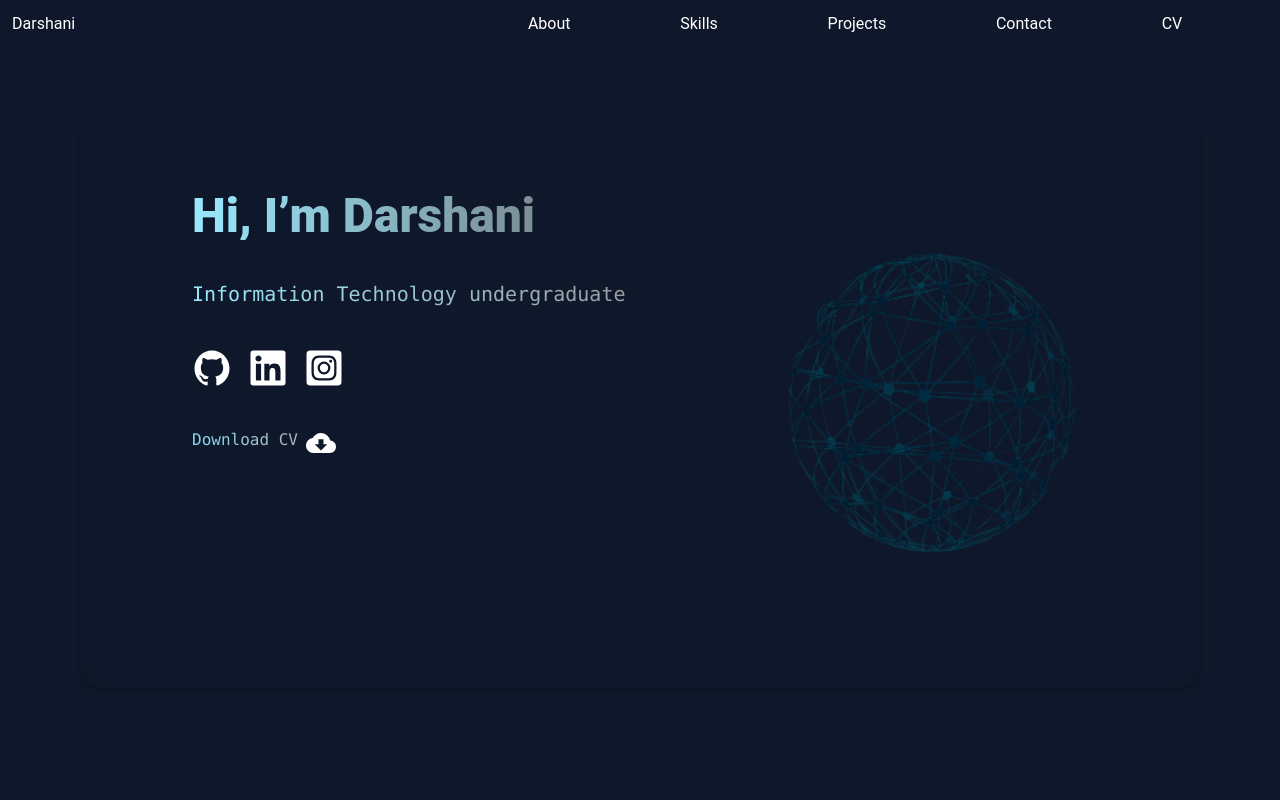
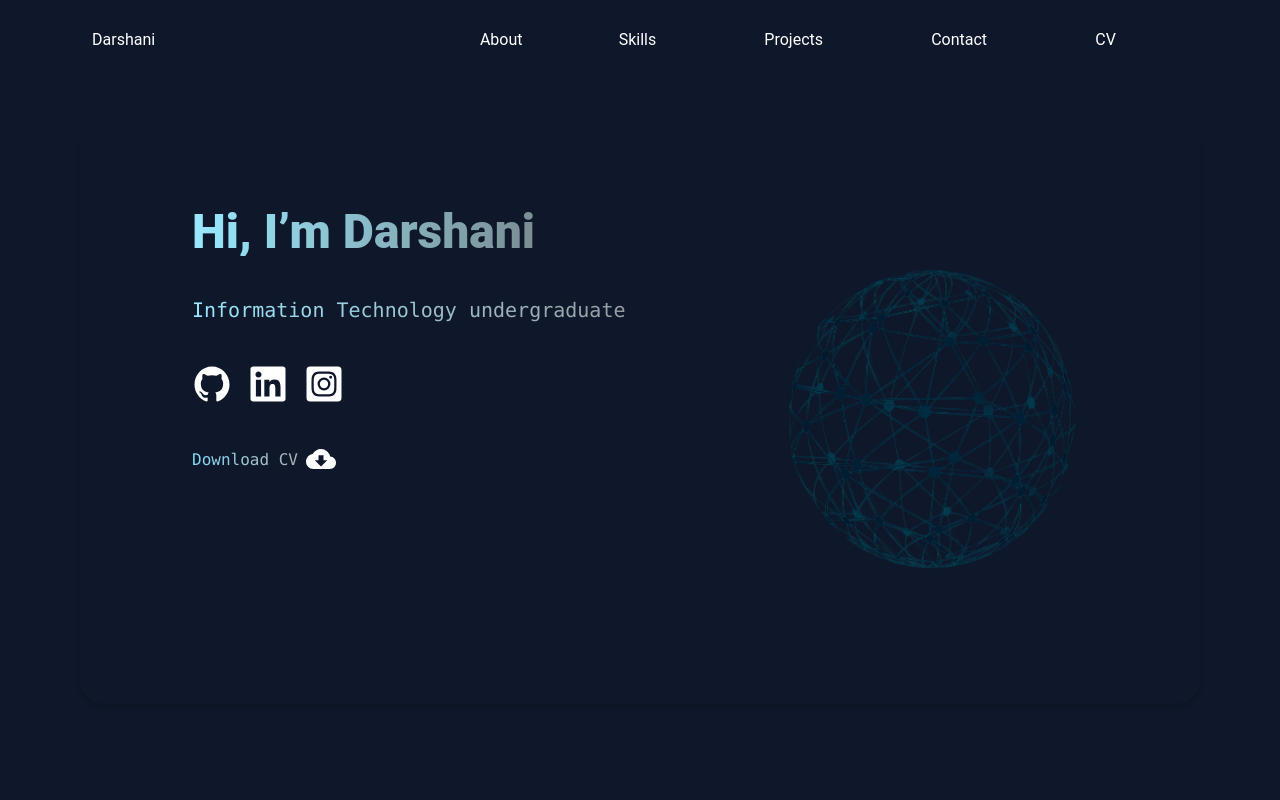
Before and after one commit to darshani-pathiranage20/My-portfolio, a React (Vite) app: page / in a window 1280 px wide. Shown: the top 800 px of the page. Built offline with nearby package versions, Linux system fonts and the light colour scheme.

Commit message:
add navigation

```diff
--- a/src/App.jsx
+++ b/src/App.jsx
@@ -9,34 +9,34 @@ import About from "./components/about";
 import Navigation from "./components/navigation";
 
 function App() {
-  const [count, setCount] = useState(0);
+
 
   return (
     <div className="bg-slate-900 w-screen">
       <section>
-        <Navigation/>
+        <Navigation />
       </section>
 
       <section className=" ">
-        <section className="bg-slate-900 h-screen px-20 pt-16">
+        <section id="home" className="bg-slate-900 h-screen px-20 pt-16">
           <div className=" grid justify-start text-zinc-300 text-3xl   ">
             <p></p>
           </div>
-        <div>
-          <Home/>
-        </div>
+          <div>
+            <Home />
+          </div>
         </section>
 
-        <section className=" bg-[#0f172a] py-10">
+        <section id="about" className=" bg-[#0f172a] py-10">
           <div className="col-span-1 grid justify-start mt-5 mb-10 ml-20 text-[#ffffff] text-5xl font-arvo ">
             <p>About Me</p>
           </div>
           <div>
-            <About/>
+            <About />
           </div>
         </section>
 
-        <section className="">
+        <section id="skills" className="">
           <div className="col-span-1 grid justify-start pt-5 ml-20 mb-10 mt-5 text-[#ffffff] text-5xl font-arvo">
             Skills
           </div>
@@ -47,7 +47,7 @@ function App() {
           </div>
         </section>
 
-        <section className="  ">
+        <section id="project" className="  ">
           <div className="mt-5 pl-20  text-[#ffffff] text-5xl font-arvo  mb-5 ">
             Projects
           </div>
@@ -58,12 +58,12 @@ function App() {
           </div>
         </section>
 
-        <section className="h-screen m-20 bg-slate-900 my-2">
-          <div className="col-span-1 grid justify-start mt-5  text-[#ffffff] text-5xl font-arvo">
+        <section id="contact" className="h-screen m-20 bg-slate-900 my-2">
+          <div className="col-span-1 grid justify-start mt-5 mb-5  text-[#ffffff] text-5xl font-arvo">
             Contact
           </div>
           <div className="">
-            <Contact/>
+            <Contact />
           </div>
         </section>
       </section>
--- a/src/components/about.jsx
+++ b/src/components/about.jsx
@@ -14,7 +14,7 @@ export default function About() {
         </div>
 
         <div className="grid  grid-cols-1 grid-rows h-screen pt-10 mr-20  ">
-          <div className="text-zinc-300 grid text-3xl font-arvo justify-center">
+          <div className="text-zinc-300 grid text-4xl font-arvo justify-center">
             <p>Darshani Pathiranage</p>
           </div>
           <div className=" text-zinc-300 font-sans  grid justify-center">
--- a/src/components/contact.jsx
+++ b/src/components/contact.jsx
@@ -1,30 +1,43 @@
 import React from "react";
+import { TfiEmail } from "react-icons/tfi";
+import { IoLogoGithub } from "react-icons/io";
+import { FaLinkedin } from "react-icons/fa6";
+import { FaInstagramSquare } from "react-icons/fa";
+import contactImage from "../assets/contactme.vecImage-removebg-preview.png"
 
 export default function Contact() {
   return (
-
-      <div className="flex hover:shadow-[#025a62] justify-center  p-20 m-20 shadow-lg rounded-3xl">
-        <div className="bg-slate-500 mr-10  ">
-          <div>
-            <p>Name</p>
-            <p>Darshani Pathiranage</p>
-          </div>
-          <div>
-            <p>Contact</p>
-            <p>Name</p>
-          </div>
-          <div>
-            <p>Message</p>
-            <p>Name</p>
+    <div className="flex ">
+      <div className="flex flex-col hover:shadow-[#025a62] justify-center  p-10 shadow-lg rounded-3xl">
+        <div className=" text-white text-5xl mb-16">
+          <p className="p-6">Let's work together</p>
+        </div>
+        <div className=" flex flex-row">
+          <div className="">
+            <div className=" flex  mb-16">
+              <div className="rounded-full bg-black flex justify-center items-center absolute  w-[120px] h-[120px] ">
+                <TfiEmail className=" text-white text-7xl  flex " />
+              </div>
+              <div className="mt-20 ml-16">
+                <p className="bg-[#025a62]  rounded-full p-5 pl-10 text-[#ffffff]">
+                  darshanipathirana2024@gmail.com
+                </p>
+              </div>
+            </div>
+            <div className=" flex flex-col">
+              <p className="text-2xl text-white mb-3">Socials</p>
+              <div className="flex ">
+                <IoLogoGithub size={40} className="text-white mr-5" />
+                <FaLinkedin size={40} className="text-white mr-5" />
+                <FaInstagramSquare size={40} className="text-white" />
+              </div>
+            </div>
           </div>
         </div>
-        <div className=" ml-10">
-          <img
-            src="../src/assets/contact/Animation - 1721041758797.gif"
-            className=" size-80"
-          ></img>
-        </div>
       </div>
-
+      <div className="flex w-[50vw] justify-center items-center ">
+          <img src={contactImage}></img>
+      </div>
+    </div>
   );
 }
--- a/src/components/home.jsx
+++ b/src/components/home.jsx
@@ -38,9 +38,9 @@ export default function Home() {
               </div>
             </div>
             <div className="mt-10 grid grid-flow-col justify-start gap-2">
-              <div className=" text-[#FFFFFF] font-mono mb-16 relative bg-gradient-to-r from-[#81dcf6] to-[#b0b1b4] text-transparent bg-clip-text">Download CV</div>
+              <div className=" text-[#FFFFFF] font-mono mb-16 pt-1 relative bg-gradient-to-r from-[#81dcf6] to-[#b0b1b4] text-transparent bg-clip-text">Download CV</div>
               <div className="w-6 h-6">
-              <MdCloudDownload size={30} className="text-white"/>
+              <a href="../assets/DarshaniPathiranage.pdf" download="DarshaniPathiranage.pdf"><MdCloudDownload size={30} className="text-white"/></a>
               </div>
             </div>
           </div>
--- a/src/components/navigation.jsx
+++ b/src/components/navigation.jsx
@@ -1,20 +1,18 @@
 import React from "react";
 
 export default function Navigation() {
-
-
-    return (
-        <div>
-            <section className=" bg-[#0f172a] grid grid-flow-col ">
-          <div className="bg-[#0f172a] text-white p-3">Darshani</div>
-          <div className="grid text-white grid-flow-col ">
-            <div className="bg-[#0f172a] p-3">About</div>
-            <div className="bg-[#0f172a] p-3">Skills</div>
-            <div className="bg-[#0f172a] p-3">Projects</div>
-            <div className="bg-[#0f172a] p-3">Contact</div>
-            <div className="bg-[#0f172a] p-3">CV</div>
-          </div>
-        </section>
-        </div>
-    );
+  return (
+    <div className=" mx-20">
+      <section className=" bg-[#0f172a] grid grid-flow-col pt-4">
+        <div className="bg-[#0f172a] text-white p-3 ">Darshani</div>
+        <ul className="grid text-white grid-flow-col  ">
+          <li className="p-3"> <a href="#about" className="bg-[#0f172a] ">About</a></li>
+          <li className="p-3"> <a href="#skills" className="bg-[#0f172a] p-3">Skills</a></li>
+          <li className="p-3"> <a href="#project"  className="bg-[#0f172a] p-3">Projects</a></li>
+          <li className="p-3"> <a href="#contact"  className="bg-[#0f172a] p-3">Contact</a></li>
+          <li className="p-3"> <a href  className="bg-[#0f172a] p-3">CV</a></li>
+        </ul>
+      </section>
+    </div>
+  );
 }
```
Also changed, not shown: src/assets/contactme.vecImage-removebg-preview.png (added), 1 other file (tests, documents, lock files or other folders).
